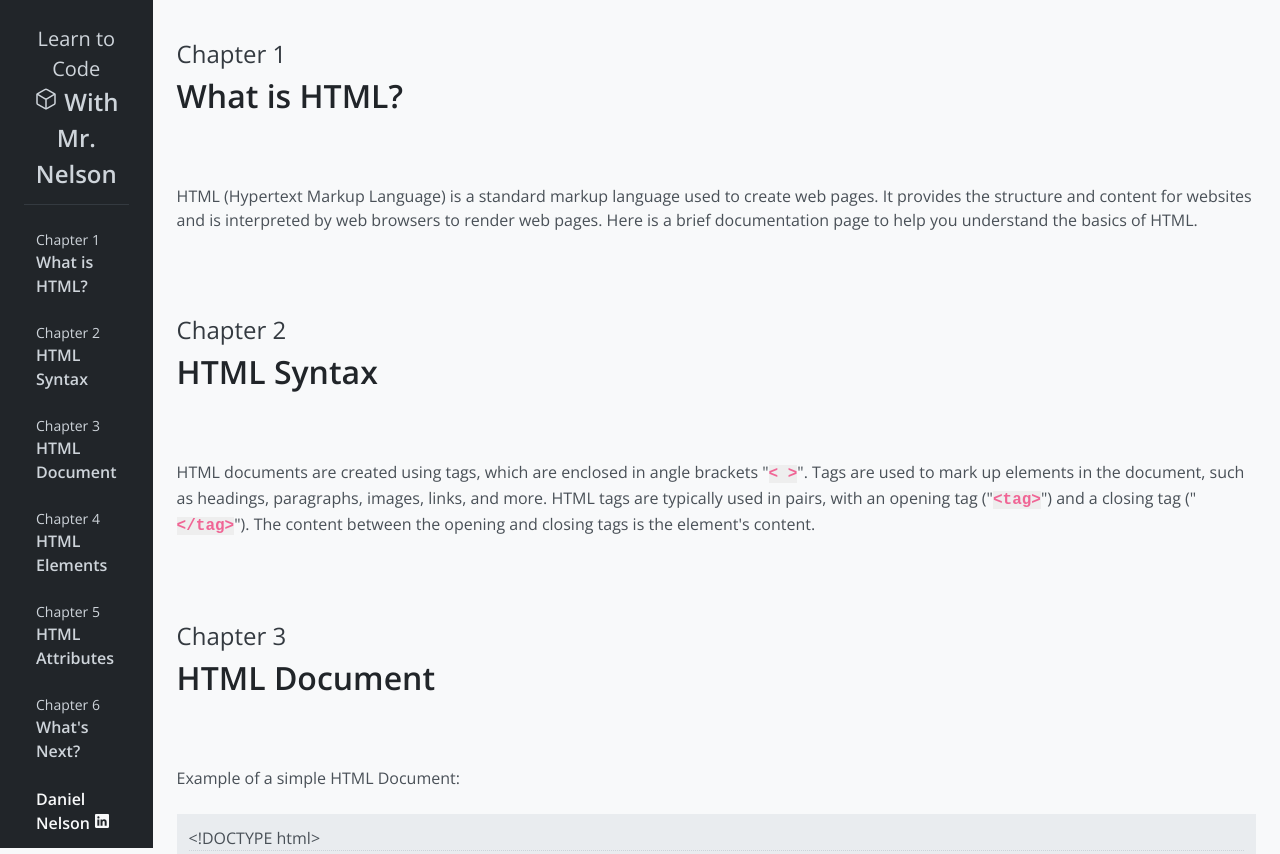
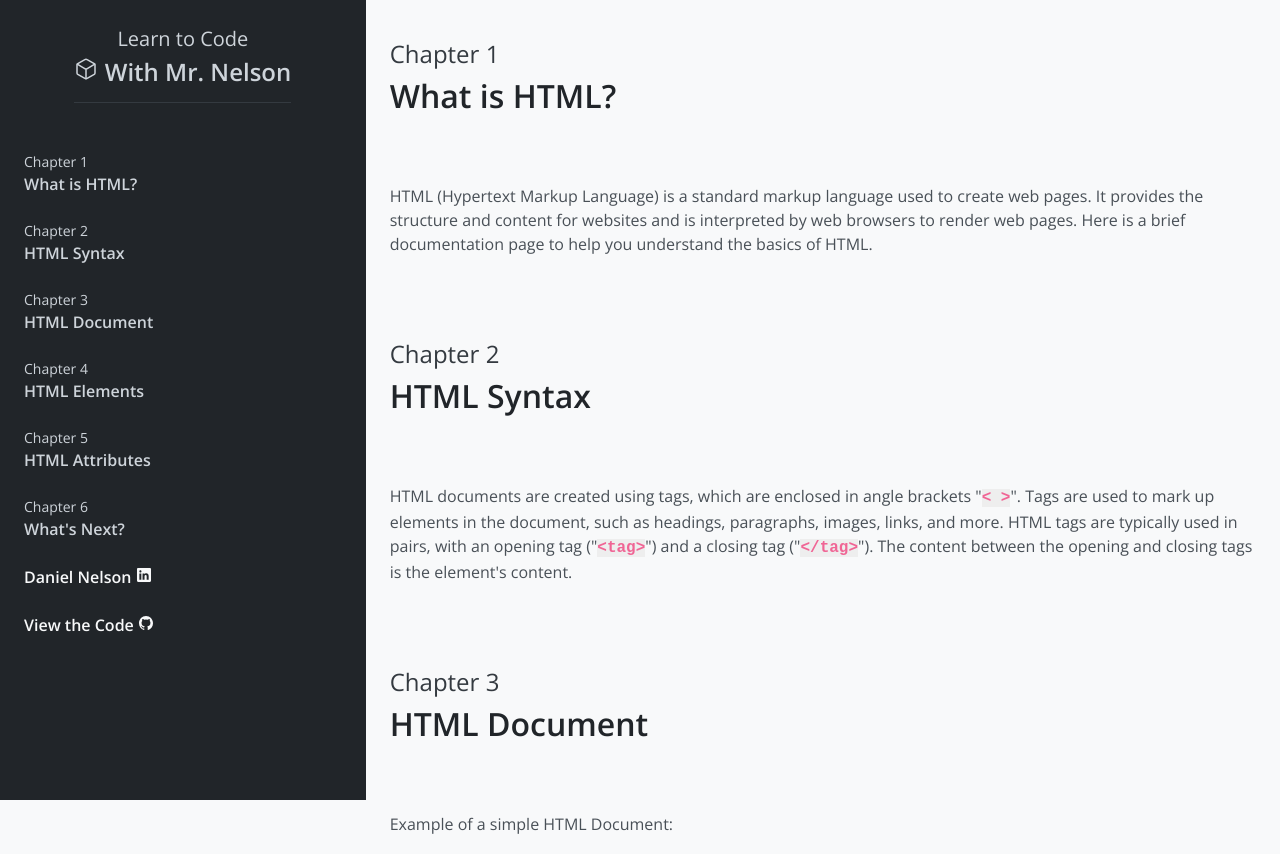
Before and after one commit to youngmrnelson/technical-documentation-page, a plain HTML site: page dist/index.html in a window 1280 px wide. Shown: the top 854 px of the page. Drawn offline with nearby package versions, Linux system fonts and the light colour scheme.

Commit message:
Adjust navbar SCSS

```diff
--- a/dist/index.html
+++ b/dist/index.html
@@ -22,18 +22,18 @@
     <link rel="stylesheet" href="css/reset.css" />
     <link rel="stylesheet" href="css/main.css" />
   </head>
-  <body class="flex flex-d--c">
+  <body class="grid grid-body">
     <!-- Navigation -->
-    <nav class="nav p-3" id="navbar">
+    <nav class="nav" id="navbar">
       <div class="container">
-        <header class="ta-c mb-2">
+        <header class="ta-c mb-2 p-3">
           <a href="index.html" class="nav-header--logo pb-3"
             >Learn to Code<br /><span class="nav-header--logo-alt"
               ><ion-icon name="cube-outline"></ion-icon> With Mr. Nelson</span
             ></a
           >
         </header>
-        <ul class="nav-links flex flex-fd--c gap-3 pi-2">
+        <ul class="nav-links flex flex-fd--c gap-3 pi-3">
           <li>
             <a href="#What_is_HTML" class="nav-link"
               >Chapter 1<br /><span class="nav-link--alt"
--- a/src/scss/_layout.scss
+++ b/src/scss/_layout.scss
@@ -50,6 +50,15 @@
         }
     }
 
+    // Special
+    &-body {
+        grid-template-columns: 2fr 5fr;
+
+        @media(max-width: 767px) {
+            grid-template-columns: 1fr;
+        }
+    }
+
     // GC-Full
     &-gc--full {
         grid-column: 1 / -1;
```
Also changed, not shown: dist/css/main.css, 1 other file.
